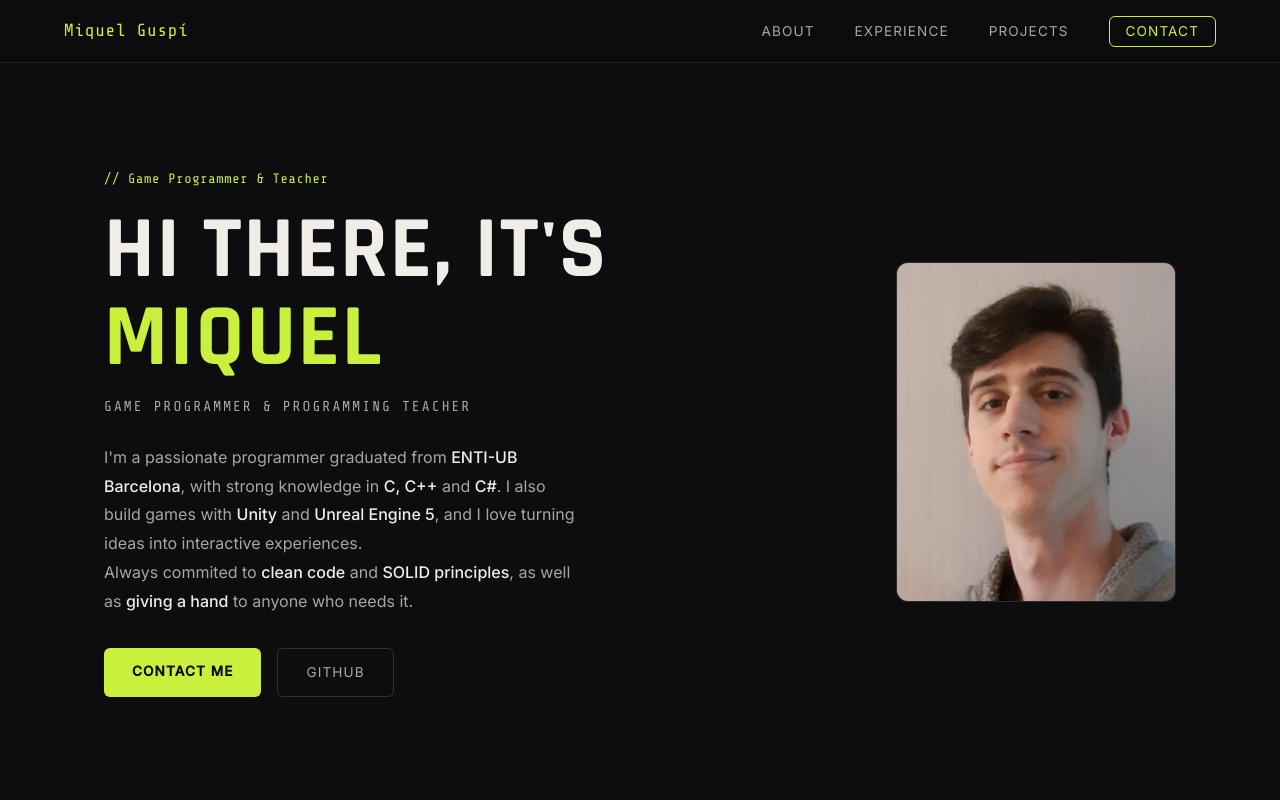
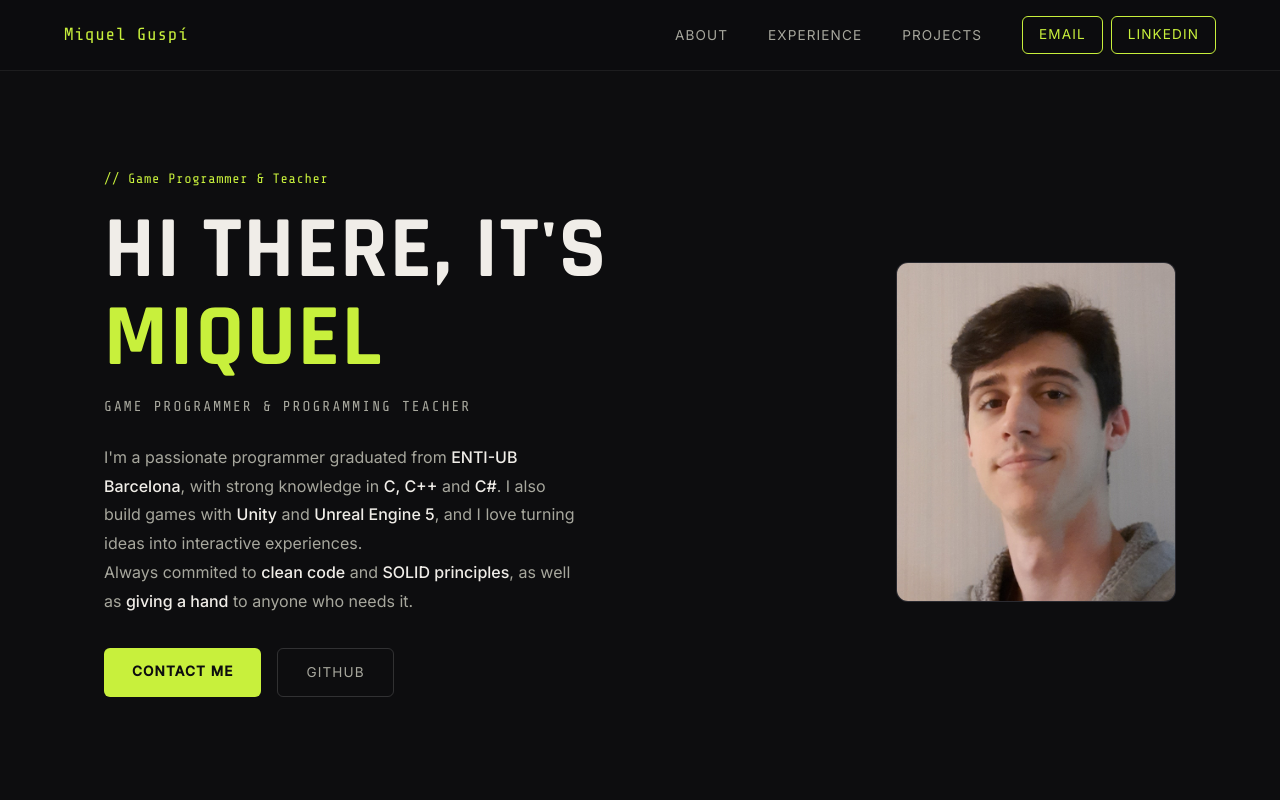
Before and after one commit to mikygt21/mikygt21.github.io, a plain HTML site: page index.html in a window 1280 px wide. Shown: the top 800 px of the page. Drawn offline with nearby package versions, Linux system fonts and the light colour scheme.

Commit message:
contact buttons improved

```diff
--- a/index.html
+++ b/index.html
@@ -16,7 +16,10 @@
       <li><a href="#about">About</a></li>
       <li><a href="#work">Experience</a></li>
       <li><a href="#projects">Projects</a></li>
-      <li><a href="mailto:miquelgt55@gmail.com" target="_blank" class="nav-cta">Contact</a></li>
+      <li class="nav-cta-container">
+        <a href="mailto:miquelgt55@gmail.com" target="_blank" class="nav-cta">Email</a>
+        <a href="https://www.linkedin.com/in/miquel-guspi-tricas" target="_blank" class="nav-cta">LinkedIn</a>
+      </li>
     </ul>
   </nav>
 
@@ -33,7 +36,7 @@
         Always commited to <strong>clean code</strong> and <strong>SOLID principles</strong>, as well as <strong>giving a hand</strong> to anyone who needs it.
       </p>
       <div class="hero-actions">
-        <a href="mailto:miquelgt55@gmail.com" target="_blank" class="btn-primary">Contact Me</a>
+        <a href="https://www.linkedin.com/messaging/compose/?recipient=miquel-guspi-tricas" target="_blank" class="btn-primary">Contact Me</a>
         <a href="https://github.com/mikygt21?tab=repositories" target="_blank" class="btn-ghost">GitHub</a>
       </div>
     </div>
--- a/style.css
+++ b/style.css
@@ -96,6 +96,11 @@ strong {
 
 .nav-links a:hover {
   color: var(--text-primary);
+}
+
+.nav-cta-container {
+  display: flex;
+  gap: 0.5rem;
 }
 
 .nav-cta {
@@ -259,7 +264,7 @@ strong {
   font-weight: 700;
   text-transform: uppercase;
   letter-spacing: 0.05em;
-  margin-bottom: 3rem;
+  margin-bottom: 2rem;
   color: var(--text-primary);
 }
 
```
